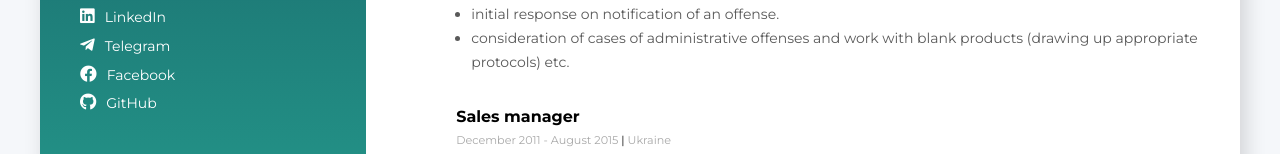
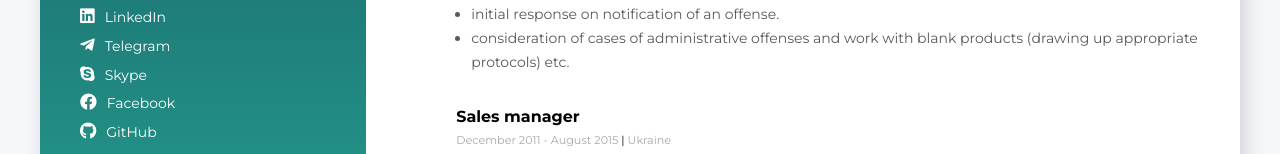
Before and after one commit to mzubkova/resume_maryna_zubkova, a plain HTML site: page index.html in a window 1280 px wide. Shown: the part 1159-1313 px from the top of the page. Drawn offline with nearby package versions, Linux system fonts and the light colour scheme.

Commit message:
Update index.html

```diff
--- a/index.html
+++ b/index.html
@@ -122,6 +122,15 @@
                     class="sidebar-text--social"
                     target="_blank"
                     >Telegram</a
+                  >
+                </li>
+                <li class="sidebar-social">
+                  <i class="fab fa-skype"></i></i
+                  ><a
+                    href="skype:live:.cid.1825e25d1514d7af?chat"
+                    class="sidebar-text--social"
+                    target="_blank"
+                    >Skype</a
                   >
                 </li>
                 <li class="sidebar-social">
```
